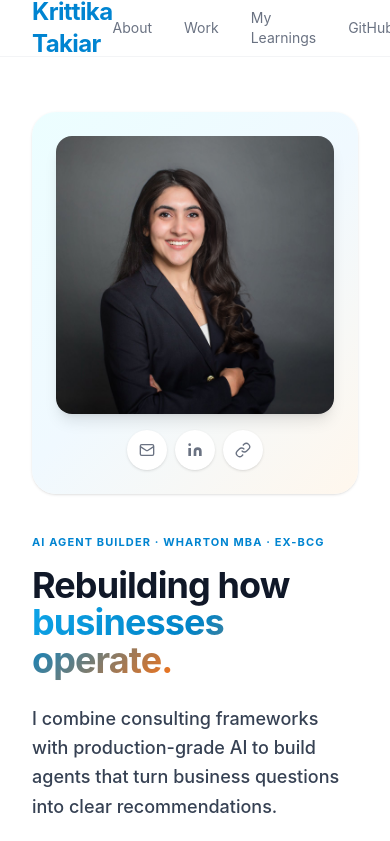
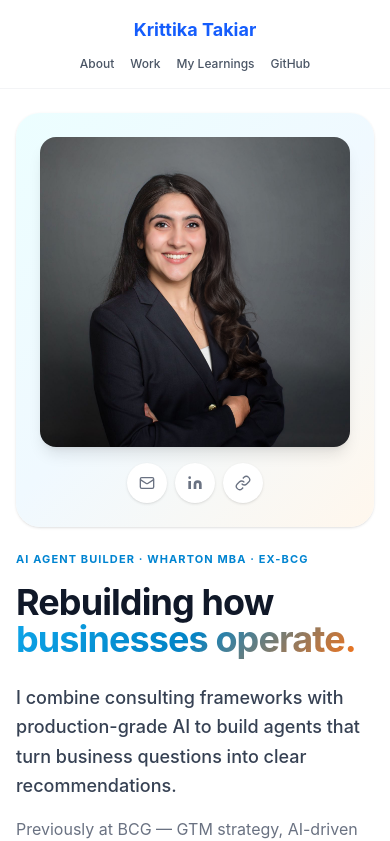
Before and after one commit to ktlearnsai-ship-it/ai-agents-portfolio, a Next.js app in the folder frontend/: page / in a window 390 px wide. Shown: the top 841 px of the page. Built offline with nearby package versions, Linux system fonts and the light colour scheme.

Commit message:
Fix mobile navigation spacing and hero padding

```diff
--- a/frontend/app/page.tsx
+++ b/frontend/app/page.tsx
@@ -90,21 +90,40 @@ export default function PortfolioHome() {
     <div className="min-h-screen bg-white" style={{ fontFamily: "'Inter', system-ui, sans-serif" }}>
 
       {/* Nav */}
-      <nav className="fixed top-0 left-0 right-0 z-50 bg-white/90 backdrop-blur-md border-b border-gray-100">
-        <div className="max-w-6xl mx-auto px-8 h-14 flex items-center justify-between">
-                     <span className="text-2xl font-bold tracking-tight text-sky-600">Krittika Takiar</span>
-          <div className="flex items-center gap-8 text-sm text-gray-500">
-            <a href="#about" className="hover:text-gray-900 transition-colors">About</a>
-            <a href="#work" className="hover:text-gray-900 transition-colors">Work</a>
-            <a href="https://substack.com/@krittikatakiar" target="_blank" rel="noopener noreferrer" className="hover:text-gray-900 transition-colors">My Learnings</a>
-            <a href="https://github.com/ktlearnsai-ship-it/ai-agents-portfolio" target="_blank" rel="noopener noreferrer" className="hover:text-gray-900 transition-colors">GitHub</a>
-          </div>
-        </div>
-      </nav>
+      <nav className="w-full border-b border-gray-100 bg-white sticky top-0 z-50">
+  <div className="max-w-5xl mx-auto flex flex-col sm:flex-row items-center justify-between gap-3 px-4 py-4 sm:px-8">
+    <Link
+      href="/"
+      className="font-bold text-lg text-blue-600 whitespace-nowrap hover:opacity-80 transition-opacity"
+    >
+      Krittika Takiar
+    </Link>
+
+    <div className="flex items-center gap-4 sm:gap-6 text-xs sm:text-sm text-gray-600 font-medium">
+      <Link href="#about" className="hover:text-black transition-colors">
+        About
+      </Link>
+      <Link href="#work" className="hover:text-black transition-colors">
+        Work
+      </Link>
+      <Link href="#learnings" className="hover:text-black transition-colors">
+        My Learnings
+      </Link>
+      <Link
+        href="https://github.com"
+        target="_blank"
+        rel="noopener noreferrer"
+        className="hover:text-black transition-colors"
+      >
+        GitHub
+      </Link>
+    </div>
+  </div>
+</nav>
 
            {/* Hero */}
-      <section id="about" className="pt-28 pb-16 px-8 max-w-6xl mx-auto">
-        <div className="grid md:grid-cols-12 gap-10 items-center">
+<section id="about" className="pt-6 sm:pt-20 pb-8 sm:pb-16 px-4 sm:px-8 max-w-6xl mx-auto">
+  <div className="grid md:grid-cols-12 gap-6 md:gap-10 items-center">
 
           {/* Left: photo on colored panel */}
           <div className="md:col-span-4">
```
